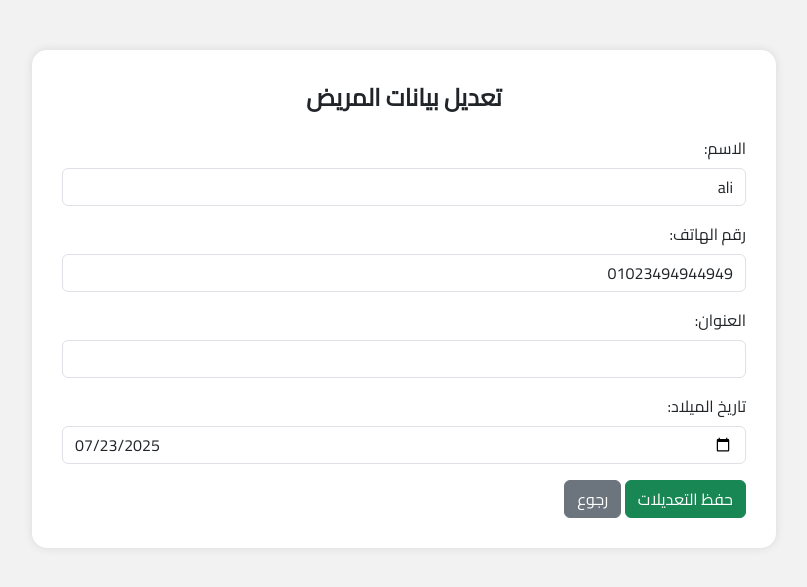
After one commit to Ahmed-Adel33/medical-system, a PHP site: page /edit_patient.php?id=1 in a window 1280 px wide. The commit adds this page. Shown: the top 587 px of the page, without its empty margins (236-1043 px from the left). Run offline with PHP 8.4, Linux system fonts and the light colour scheme; a user stored in the database is signed in; data comes from the database, SQL or seed files in the repository.

Commit message:
Initial commit - medical system

```diff
--- /dev/null
+++ b/edit_patient.php
@@ -0,0 +1,102 @@
+<?php
+session_start();
+include 'config/db.php';
+
+if (!isset($_SESSION['user'])) {
+    header("Location: login.php");
+    exit();
+}
+
+// تحقق من وجود ID
+if (!isset($_GET['id']) || empty($_GET['id'])) {
+    die("رقم المريض غير صالح.");
+}
+
+$patient_id = intval($_GET['id']);
+
+// إذا تم إرسال النموذج
+if ($_SERVER["REQUEST_METHOD"] == "POST") {
+    $name = $_POST['name'];
+    $phone = $_POST['phone'];
+    $address = $_POST['address'];
+    $dob = $_POST['dob'];
+
+    $stmt = $conn->prepare("UPDATE patients SET name=?, phone=?, address=?, dob=? WHERE id=?");
+    $stmt->bind_param("ssssi", $name, $phone, $address, $dob, $patient_id);
+
+    if ($stmt->execute()) {
+        header("Location: view_patients.php?updated=1");
+        exit();
+    } else {
+        $error = "حدث خطأ أثناء التحديث.";
+    }
+}
+
+// جلب بيانات المريض
+$stmt = $conn->prepare("SELECT * FROM patients WHERE id=?");
+$stmt->bind_param("i", $patient_id);
+$stmt->execute();
+$result = $stmt->get_result();
+$patient = $result->fetch_assoc();
+
+if (!$patient) {
+    die("المريض غير موجود.");
+}
+?>
+
+<!DOCTYPE html>
+<html lang="ar" dir="rtl">
+<head>
+    <meta charset="UTF-8">
+    <title>تعديل بيانات المريض</title>
+    <link rel="stylesheet" href="https://cdn.jsdelivr.net/npm/bootstrap@5.3.0/dist/css/bootstrap.rtl.min.css">
+    <link href="https://fonts.googleapis.com/css2?family=Cairo&display=swap" rel="stylesheet">
+    <style>
+        body {
+            font-family: 'Cairo', sans-serif;
+            background-color: #f2f2f2;
+        }
+        .form-container {
+            background-color: #fff;
+            border-radius: 15px;
+            padding: 30px;
+            margin-top: 50px;
+            box-shadow: 0 0 10px rgba(0,0,0,0.1);
+        }
+        .header-title {
+            font-size: 24px;
+            font-weight: bold;
+            margin-bottom: 20px;
+        }
+    </style>
+</head>
+<body>
+<div class="container">
+    <div class="form-container mx-auto col-md-8">
+        <div class="header-title text-center">تعديل بيانات المريض</div>
+        <?php if (isset($error)) echo "<div class='alert alert-danger'>$error</div>"; ?>
+
+        <form method="POST">
+            <div class="mb-3">
+                <label class="form-label">الاسم:</label>
+                <input type="text" name="name" class="form-control" value="<?= htmlspecialchars($patient['name']) ?>" required>
+            </div>
+            <div class="mb-3">
+                <label class="form-label">رقم الهاتف:</label>
+                <input type="text" name="phone" class="form-control" value="<?= htmlspecialchars($patient['phone']) ?>" required>
+            </div>
+            <div class="mb-3">
+                <label class="form-label">العنوان:</label>
+                <input type="text" name="address" class="form-control" value="<?= htmlspecialchars($patient['address']) ?>" required>
+            </div>
+            <div class="mb-3">
+                <label class="form-label">تاريخ الميلاد:</label>
+                <input type="date" name="dob" class="form-control" value="<?= htmlspecialchars($patient['dob']) ?>" required>
+            </div>
+            <button type="submit" class="btn btn-success">حفظ التعديلات</button>
+            <a href="view_patients.php" class="btn btn-secondary">رجوع</a>
+        </form>
+    </div>
+</div>
+</body>
+</html>
```
Also changed, not shown: delete_patient.php (added, +19 -0 lines), patients_list.php (added, +48 -0 lines), view_patients.php (+10 -2 lines).
